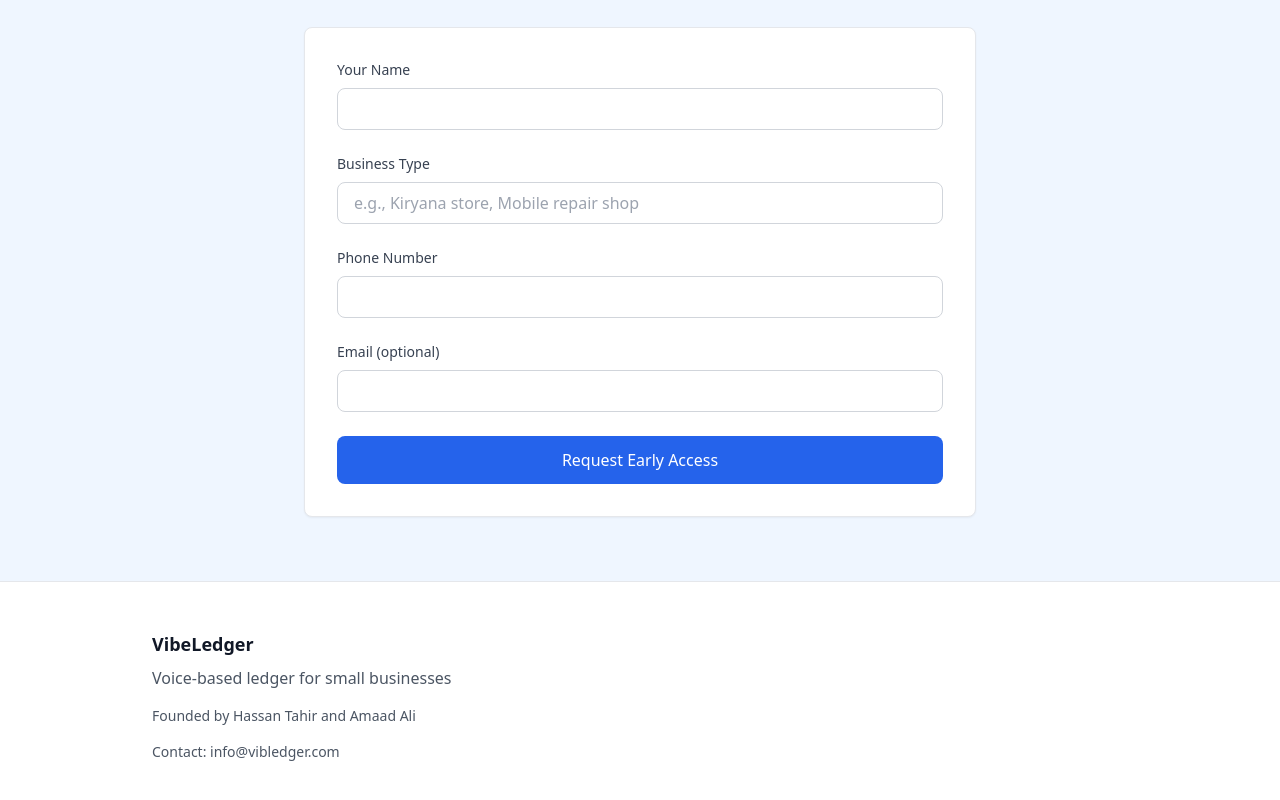
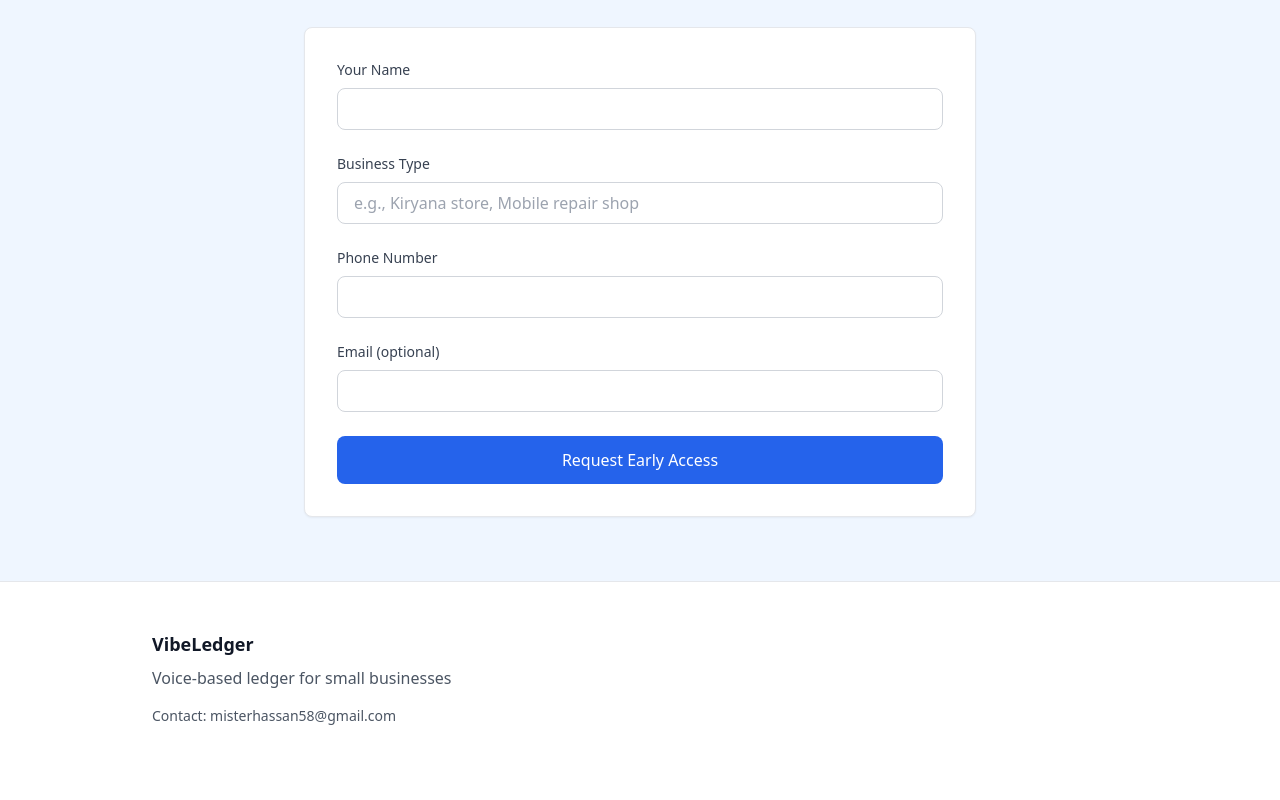
Before and after one commit to MHassaanT/vibeledger-landing, a Next.js app: page / in a window 1280 px wide. Shown: the part 3698-4498 px from the top of the page. After the commit the page ends 4472 px from the top, so only its background shows below. Built offline with nearby package versions, Linux system fonts and the light colour scheme.

Commit message:
Update contact email and remove founders' names

```diff
--- a/app/page.js
+++ b/app/page.js
@@ -397,11 +397,8 @@ export default function VibeLedgerLanding() {
             <p className="text-gray-600 mb-4">
               Voice-based ledger for small businesses
             </p>
-            <p className="text-sm text-gray-600 mb-4">
-              Founded by Hassan Tahir and Amaad Ali
-            </p>
             <div className="text-sm text-gray-600">
-              <p>Contact: info@vibledger.com</p>
+              <p>Contact: misterhassan58@gmail.com</p>
             </div>
           </div>
         </div>
```
